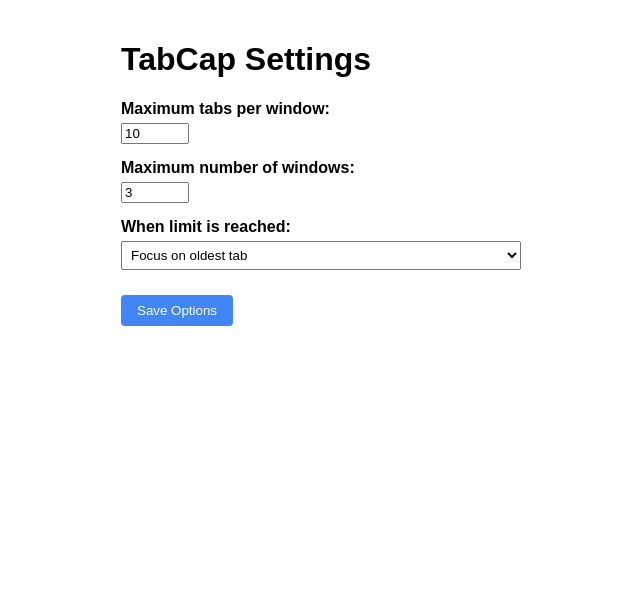
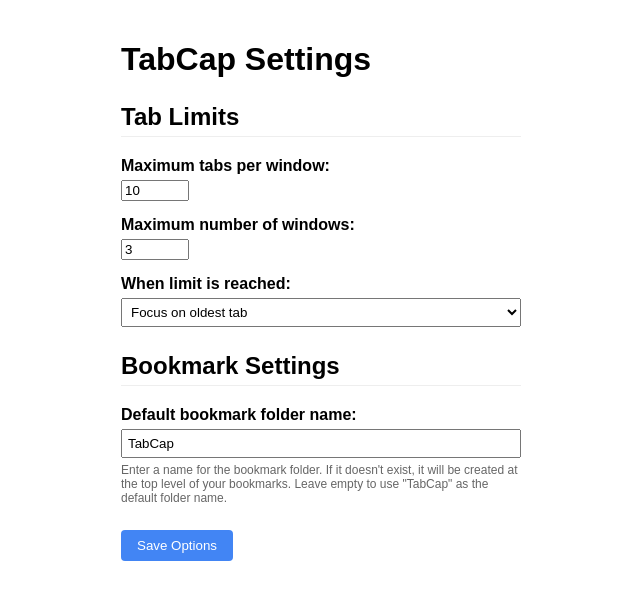
Before and after one commit to patrickward/tabcap, a browser extension: page options.html in a window 1280 px wide. Both pictures are taken after a click on the button "Save Options". Shown: the whole page, without its empty margins (319-959 px from the left). Drawn offline with Linux system fonts and the light colour scheme.

Commit message:
add a default bookmark folder setting

```diff
--- a/options.html
+++ b/options.html
@@ -19,6 +19,11 @@
         }
         input[type="number"] {
             width: 60px;
+        }
+        input[type="text"] {
+            width: 100%;
+            padding: 5px;
+            box-sizing: border-box;
         }
         select {
             padding: 5px;
@@ -42,10 +47,17 @@
             font-style: italic;
             display: none;
         }
+        .section-header {
+            border-bottom: 1px solid #eee;
+            padding-bottom: 5px;
+            margin-top: 25px;
+        }
     </style>
 </head>
 <body>
 <h1>TabCap Settings</h1>
+
+<h2 class="section-header">Tab Limits</h2>
 
 <div class="form-group">
     <label for="maxTabsPerWindow">Maximum tabs per window:</label>
@@ -66,6 +78,17 @@
     </select>
 </div>
 
+<h2 class="section-header">Bookmark Settings</h2>
+
+<div class="form-group">
+    <label for="defaultBookmarkFolder">Default bookmark folder name:</label>
+    <input type="text" id="defaultBookmarkFolder" placeholder="TabCap">
+    <p style="font-size: 12px; color: #666; margin-top: 5px;">
+        Enter a name for the bookmark folder. If it doesn't exist, it will be created at the top level of your bookmarks.
+        Leave empty to use "TabCap" as the default folder name.
+    </p>
+</div>
+
 <button id="save">Save Options</button>
 <div id="status" class="status">Options saved!</div>
 
--- a/options.js
+++ b/options.js
@@ -3,11 +3,13 @@ function saveOptions() {
   const maxTabsPerWindow = document.getElementById('maxTabsPerWindow').value;
   const maxTotalWindows = document.getElementById('maxTotalWindows').value;
   const newTabAction = document.getElementById('newTabAction').value;
+  const defaultBookmarkFolder = document.getElementById('defaultBookmarkFolder').value;
 
   chrome.storage.sync.set({
     maxTabsPerWindow: parseInt(maxTabsPerWindow, 10),
     maxTotalWindows: parseInt(maxTotalWindows, 10),
-    newTabAction: newTabAction
+    newTabAction: newTabAction,
+    defaultBookmarkFolder: defaultBookmarkFolder
   }, () => {
     // Update status to let user know options were saved
     const status = document.getElementById('status');
@@ -24,11 +26,13 @@ function restoreOptions() {
   chrome.storage.sync.get({
     maxTabsPerWindow: 10,
     maxTotalWindows: 3,
-    newTabAction: 'focus'
+    newTabAction: 'focus',
+    defaultBookmarkFolder: 'TabCap'
   }, (items) => {
     document.getElementById('maxTabsPerWindow').value = items.maxTabsPerWindow;
     document.getElementById('maxTotalWindows').value = items.maxTotalWindows;
     document.getElementById('newTabAction').value = items.newTabAction;
+    document.getElementById('defaultBookmarkFolder').value = items.defaultBookmarkFolder;
   });
 }
 
```
Also changed, not shown: background.js (+47 -8 lines), limit-reached.html (+5 -22 lines), README.md.
